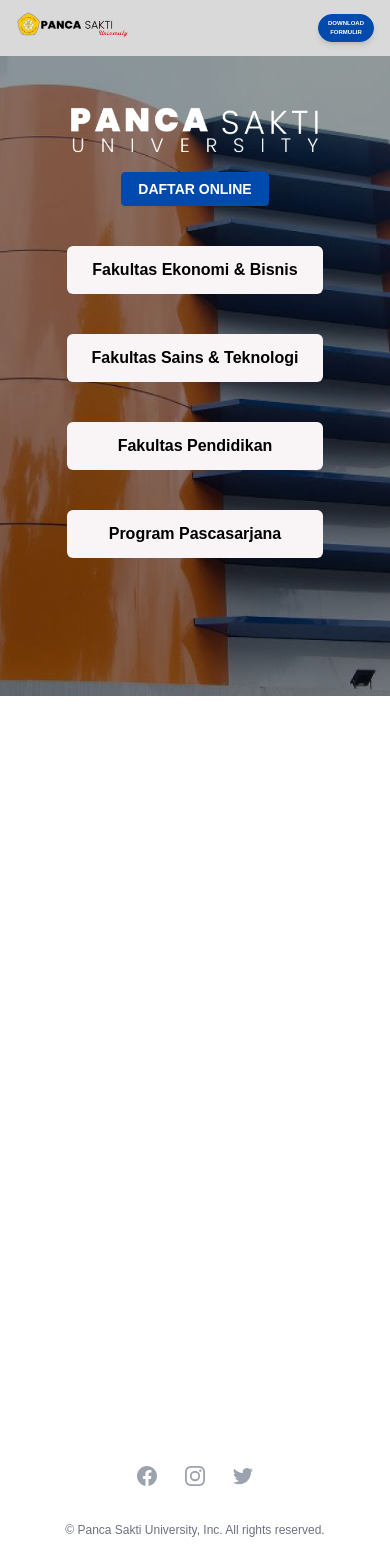
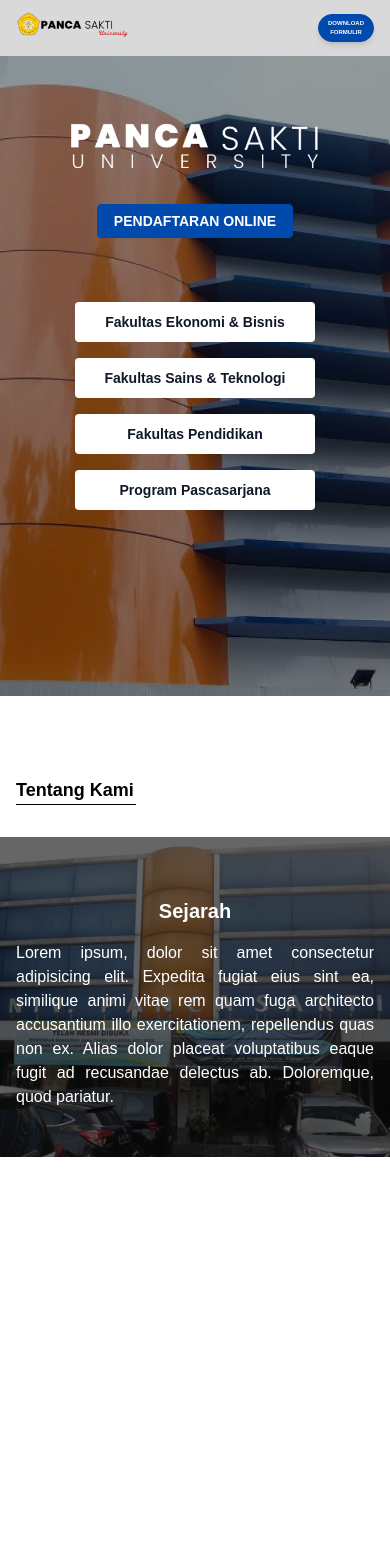
Before and after one commit to fxrnands/pancasakti-nextJs, a Next.js app: page / in a window 390 px wide. Shown: the top 1550 px of the page. Built offline with nearby package versions, Linux system fonts and the light colour scheme.

Commit message:
add about us, apply responsive

```diff
--- a/public/index.ts
+++ b/public/index.ts
@@ -2,3 +2,4 @@
 export { default as Logo2 } from "./pancasakti_navbar.png"
 export { default as Header } from "./header.png"
 export { default as LogoHeader } from './pancasakti_header.png'
+export { default as AboutHeader } from './about_header.png'
--- /dev/null
+++ b/src/pages/components/base/FlyoutButtons.tsx
@@ -0,0 +1,46 @@
+import { Fragment } from "react";
+import { Popover, Transition } from "@headlessui/react";
+
+export interface ExampleProps {
+  list: string[];
+  buttonName: string;
+}
+
+export default function Button({ list, buttonName }: ExampleProps) {
+  return (
+    <Popover className="relative">
+      <Popover.Button className="inline-flex justify-center outline-none w-[15rem] bg-white rounded-[4px] px-2 py-2 items-center text-sm font-semibold leading-6 text-gray-900">
+        <span>{buttonName}</span>
+      </Popover.Button>
+
+      <Transition
+        as={Fragment}
+        enter="transition ease-out duration-200"
+        enterFrom="opacity-0 translate-y-1"
+        enterTo="opacity-100 translate-y-0"
+        leave="transition ease-in duration-150"
+        leaveFrom="opacity-100 translate-y-0"
+        leaveTo="opacity-0 translate-y-1"
+      >
+        <Popover.Panel className="absolute left-1/2 z-10 mt-1 flex w-screen max-w-max -translate-x-1/2 px-4">
+          <div className="w-60 max-w-md flex-auto overflow-hidden rounded-[4px] bg-white text-sm leading-6 shadow-lg ring-1 ring-gray-900/5">
+            <div className="p-2">
+              {list.map((item, index) => (
+                <div
+                  key={index}
+                  className="group relative p-2 flex gap-x-6 rounded-[4px] hover:bg-gray-200"
+                >
+                  <div>
+                    <a href={"/"} className="font-semibold text-gray-900">
+                      {item}
+                    </a>
+                  </div>
+                </div>
+              ))}
+            </div>
+          </div>
+        </Popover.Panel>
+      </Transition>
+    </Popover>
+  );
+}
--- a/src/pages/components/base/Navbar.tsx
+++ b/src/pages/components/base/Navbar.tsx
@@ -21,7 +21,7 @@
       >
         {({ open }) => (
           <>
-            <div className="mx-auto h-[3.5rem] lg:h-[5rem] flex justify-between max-w-7xl px-4 sm:px-6 lg:px-8">
+            <div className="mx-auto h-[3.5rem] lg:h-[5rem] flex justify-between max-w-7xl px-4 sm:px-6">
               <div className="relative flex justify-between ">
                 <div className="flex md:absolute md:inset-y-0 md:left-0 lg:static xl:col-span-2">
                   <div className="flex flex-shrink-0 items-center">
@@ -47,8 +47,8 @@
               </div>
               <div className="flex items-center ">
                 <button className="border font-bold uppercase w-14 lg:w-36 shadow-md py-1 text-white rounded-full text-[6px] lg:text-xs border-primary-blue bg-primary-blue hover:bg-blue-800">
-                  <p>Download </p>
-                  <p>Formulir</p>
+                  <p>{`Download`}</p>
+                  <p>{`Formulir`}</p>
                 </button>
               </div>
             </div>
--- a/src/pages/index.tsx
+++ b/src/pages/index.tsx
@@ -1,17 +1,13 @@
 import React, { useState } from "react";
-import { faculty } from "@/utils/constant";
-import { Header } from "../../public";
+import { AboutHeader, Header } from "../../public";
 import Image from "next/image";
 import { LogoHeader } from "../../public";
 import { useRouter } from "next/router";
+import Button from "./components/base/FlyoutButtons";
+import { faculty } from "@/utils/constant";
 
 export default function Home() {
   const router = useRouter();
-  const [expandedIndex, setExpandedIndex] = useState<number | null>(null);
-
-  const handleExpand = (index: number) => {
-    setExpandedIndex((prevIndex) => (prevIndex === index ? null : index));
-  };
 
   const handleClick = () => {
     router.push("http://pmb.panca-sakti.edufecta.com/registrasi?rf=02b85b");
@@ -24,46 +20,53 @@
         <Image src={Header} className="w-full h-[40rem] object-cover" alt="" />
       </div>
       <div className="w-full relative bottom-[40rem] h-[45rem]">
-        <div className="relative w-64 lg:w-full max-w-6xl top-12 lg:top-36 mb-40 mx-auto">
+        <div className="relative w-64 lg:w-full max-w-6xl top-16 lg:top-36 mb-40 mx-auto">
           <div className="flex justify-center">
             <Image src={LogoHeader} alt="" />
           </div>
-          <div className="flex justify-center">
+          <div className="flex mt-4 lg:mt-8 justify-center">
             <button
               onClick={handleClick}
               className="border border-primary-blue font-bold shadow-sm bg-primary-blue rounded-[4px] text-sm px-4 py-1.5 mt-4 text-white uppercase"
             >
-              Daftar Online
+              {`Pendaftaran Online`}
             </button>
           </div>
 
-          <div className="md:space-x-5 px-6 grid grid-rows-1 md:flex justify-center">
-            {faculty.map((item, index) => (
-              <div className="mt-10" key={index}>
-                <div
-                  className={`text-center bg-primary-white w-[16rem] lg:w-[14rem] md:border rounded-md py-3 px-6 relative overflow-hidden transition-height duration-300 ${
-                    index === expandedIndex
-                      ? "h-[17rem] "
-                      : "h-[3rem] lg:h-[5rem] cursor-pointer"
-                  }`}
-                  onClick={() => handleExpand(index)}
-                >
-                  <h1 className="text-base font-bold">{item.name}</h1>
-                  {index === expandedIndex && (
-                    <ul>
-                      {item.department.map((department, index) => (
-                        <li
-                          className="text-sm mt-4 py-1 hover:bg-gray-300 "
-                          key={index}
-                        >
-                          {department}
-                        </li>
-                      ))}
-                    </ul>
-                  )}
-                </div>
-              </div>
+          <div className="gap-x-4 space-y-4 lg:space-y-0 md:space-y-0 mt-16 px-6 grid grid-rows-1 md:flex justify-center">
+            {faculty.map((faculty, index) => (
+              <Button
+                key={index}
+                list={faculty.department}
+                buttonName={faculty.name}
+              />
             ))}
+          </div>
+        </div>
+      </div>
+      <div className="relative mt-8 lg:max-w-full max-w-7xl mx-auto bottom-[42rem]">
+        <div className="px-4 lg:max-w-7xl lg:mx-auto">
+          <h1 className="font-bold text-lg lg:text-2xl">{`Tentang Kami`}</h1>
+          <div className="border-b border-black lg:w-[10rem] w-[7.5rem]" />
+        </div>
+        <div className="relative mt-8">
+          <div className="absolute inset-0 bg-black opacity-60"></div>
+          <Image
+            src={AboutHeader}
+            className="w-full lg:h-[40rem] h-[20rem] object-cover"
+            alt=""
+          />
+          <div className="absolute bottom-12 sm:bottom-14 md:bottom-44 lg:bottom-72 px-2 text-white">
+            <h1 className="text-center lg:text-4xl font-bold text-xl">
+              Sejarah
+            </h1>
+            <p className="mt-4 lg:mt-8 lg:px-[14rem] px-2 lg:text-xl text-justify">
+              Lorem ipsum, dolor sit amet consectetur adipisicing elit. Expedita
+              fugiat eius sint ea, similique animi vitae rem quam fuga
+              architecto accusantium illo exercitationem, repellendus quas non
+              ex. Alias dolor placeat voluptatibus eaque fugit ad recusandae
+              delectus ab. Doloremque, quod pariatur.
+            </p>
           </div>
         </div>
       </div>
--- a/tailwind.config.js
+++ b/tailwind.config.js
@@ -25,7 +25,7 @@
         },
       },
       backgroundImage: {
-        "home-container": "url('/header.png')",
+        "about-container": "url('/about_header.png')",
       },
     },
   },
```
Also changed, not shown: public/about_header.png (added).
